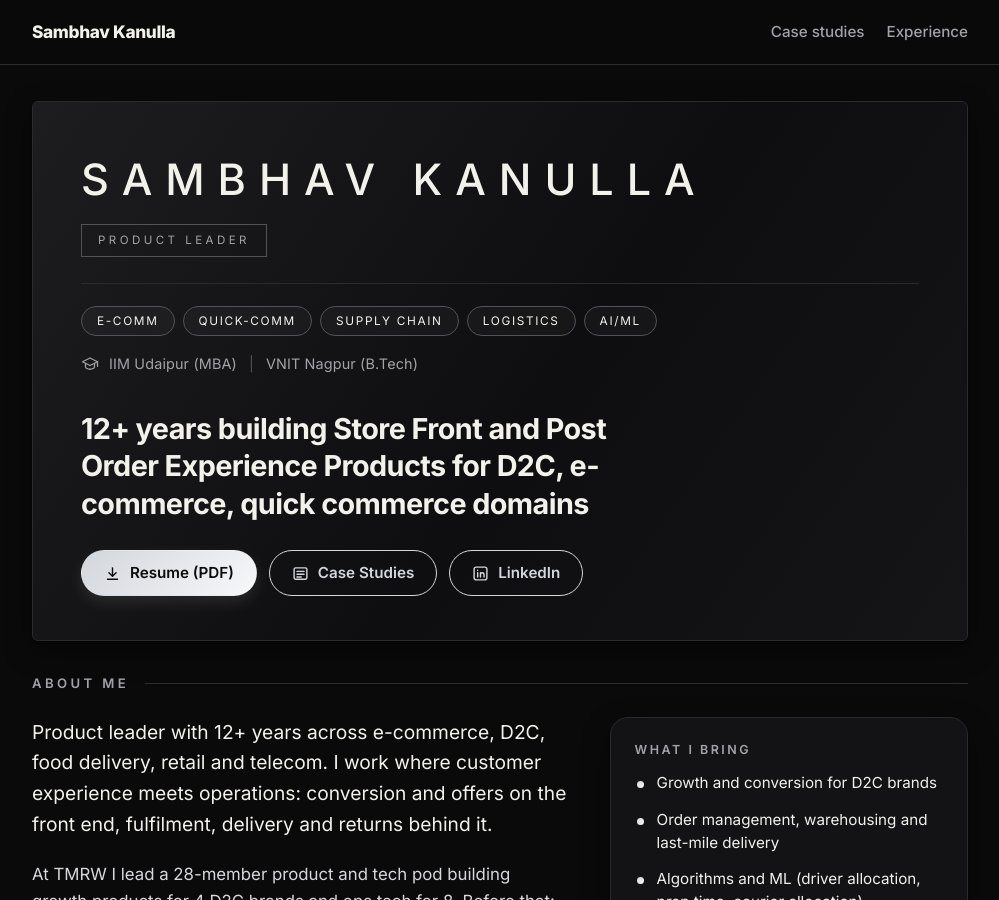
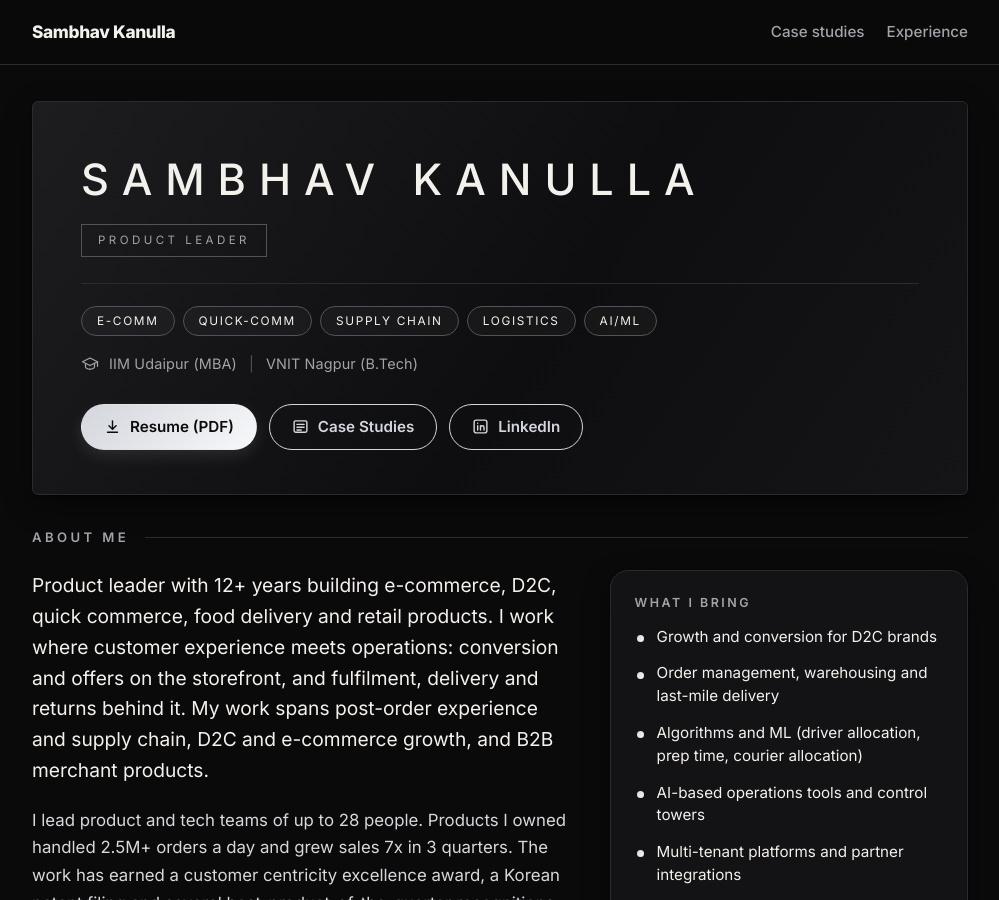
Before and after one commit to sambhavkanulla/sambhavkanulla.github.io, a Jekyll site: the page built from index.html, in a window 1280 px wide and 900 px high. Shown: the whole window, without its empty margins (140-1139 px from the left). Built offline with Jekyll 4.4.1, drawn with Linux system fonts in a browser that asks for light colours; some of the changed text lies outside the part shown.

Commit message:
Home: remove tagline from hero; About Me without company names
Co-Authored-By: Claude Sonnet 5.5 <noreply@anthropic.com>
Claude-Session: https://claude.ai/code/session_01PrKmB98M39T9226rhsuyd2

```diff
--- a/_data/profile.yml
+++ b/_data/profile.yml
@@ -22,7 +22,7 @@ credentials:
   - "VNIT Nagpur"
 
 # The big line on the Home page
-headline: "12+ years building Store Front and Post Order Experience Products for D2C, e-commerce, quick commerce domains"
+headline: ""
 subheadline: ""
 
 # Contact (the phone number is deliberately left out of the public site)
@@ -119,8 +119,8 @@ impact:
 
 # The About page
 about:
-  - "Product leader with 12+ years across e-commerce, D2C, food delivery, retail and telecom. I work where customer experience meets operations: conversion and offers on the front end, fulfilment, delivery and returns behind it."
-  - "At TMRW I lead a 28-member product and tech pod building growth products for 4 D2C brands and ops tech for 8. Before that: Coupang Eats (Seoul), Purplle and Reliance Jio/Retail."
+  - "Product leader with 12+ years building e-commerce, D2C, quick commerce, food delivery and retail products. I work where customer experience meets operations: conversion and offers on the storefront, and fulfilment, delivery and returns behind it. My work spans post-order experience and supply chain, D2C and e-commerce growth, and B2B merchant products."
+  - "I lead product and tech teams of up to 28 people. Products I owned handled 2.5M+ orders a day and grew sales 7x in 3 quarters. The work has earned a customer centricity excellence award, a Korean patent filing and several best-product-of-the-quarter recognitions."
   - "I coach product managers, analysts and designers, and have hired and onboarded 15+ product managers and business analysts."
 
 strengths:
--- a/index.html
+++ b/index.html
@@ -15,7 +15,7 @@ title: "Product Leader"
     <svg viewBox="0 0 24 24" aria-hidden="true"><path d="M2 9l10-5 10 5-10 5z"/><path d="M6 11.5V16c0 1.4 2.7 3 6 3s6-1.6 6-3v-4.5"/><path d="M22 9v6"/></svg>
     {% for e in p.education %}<span>{{ e }}</span>{% endfor %}
   </p>
-  <p class="statement">{{ p.headline }}</p>
+  {% if p.headline != "" %}<p class="statement">{{ p.headline }}</p>{% endif %}
   {% if p.subheadline != "" %}<p class="lead">{{ p.subheadline }}</p>{% endif %}
   <p class="cta-row">
     {% if p.resume_file != "" %}<a class="btn" href="{{ p.resume_file | relative_url }}"><svg viewBox="0 0 24 24" aria-hidden="true"><path d="M12 4v11"/><path d="M7 11l5 5 5-5"/><path d="M5 20h14"/></svg>Resume (PDF)</a>{% endif %}
```
